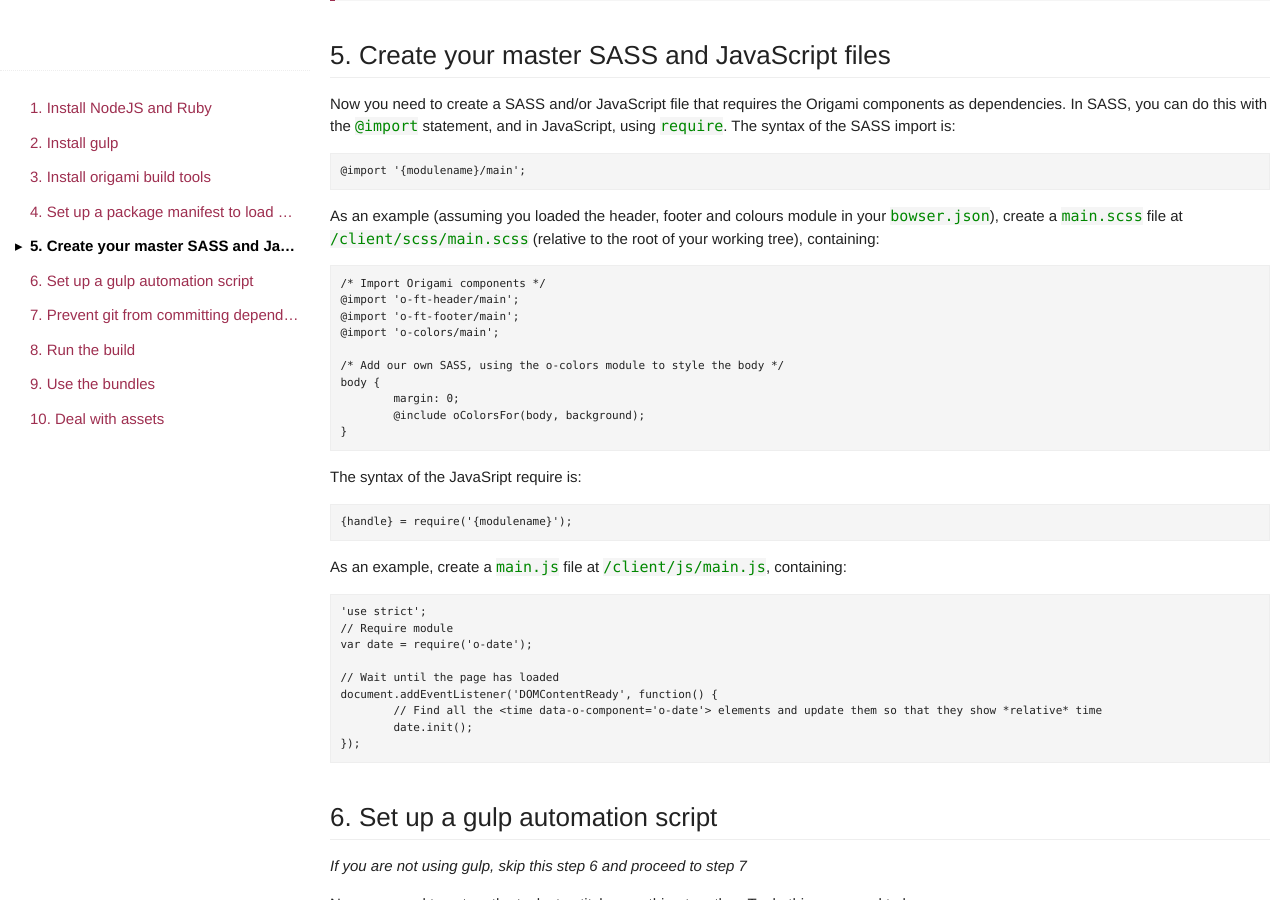
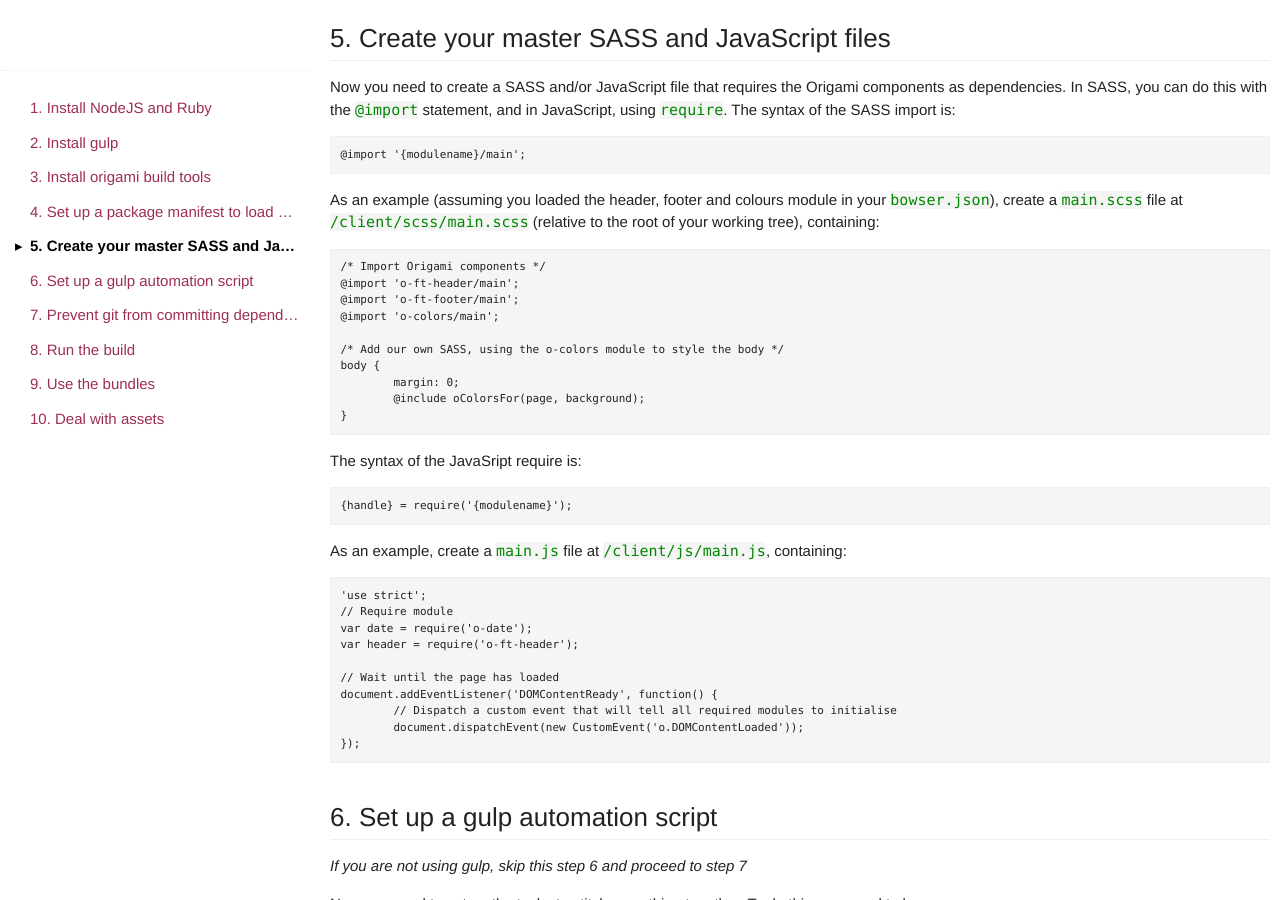
Before and after one commit to Financial-Times/ft-origami, a Jekyll site: the page built from docs/developer-guide/building-modules.md, in a window 1280 px wide and 900 px high, scrolled down 3415 px. Built offline with Jekyll 4.4.1, drawn with Linux system fonts in a browser that asks for light colours; some web fonts are replaced; comment, search, counter and statistics services are not loaded; some of the changed text lies outside the part shown.

Commit message:
Fixed main.js and main.scss

```diff
--- a/docs/developer-guide/building-modules.md
+++ b/docs/developer-guide/building-modules.md
@@ -118,8 +118,7 @@ Once you know which Origami modules you want, create a `bower.json` file in the
 	   "dependencies": {
 	      "o-ft-header": "^2.5.9",
 	      "o-ft-footer": "^2.0.1",
-	      "o-colors": "^2.4.3",
-	      "o-date": "^1.0.0"
+	      "o-colors": "^2.4.3"
 	   }
 	}
 
@@ -158,7 +157,7 @@ As an example (assuming you loaded the header, footer and colours module in your
 	/* Add our own SASS, using the o-colors module to style the body */
 	body {
 		margin: 0;
-		@include oColorsFor(body, background);
+		@include oColorsFor(page, background);
 	}
 
 The syntax of the JavaSript require is:
@@ -170,11 +169,12 @@ As an example, create a `main.js` file at `/client/js/main.js`, containing:
 	'use strict';
 	// Require module
 	var date = require('o-date');
+	var header = require('o-ft-header');
 
 	// Wait until the page has loaded
 	document.addEventListener('DOMContentReady', function() {
-		// Find all the <time data-o-component='o-date'> elements and update them so that they show *relative* time
-		date.init();
+		// Dispatch a custom event that will tell all required modules to initialise
+		document.dispatchEvent(new CustomEvent('o.DOMContentLoaded'));
 	});
 
 
```
